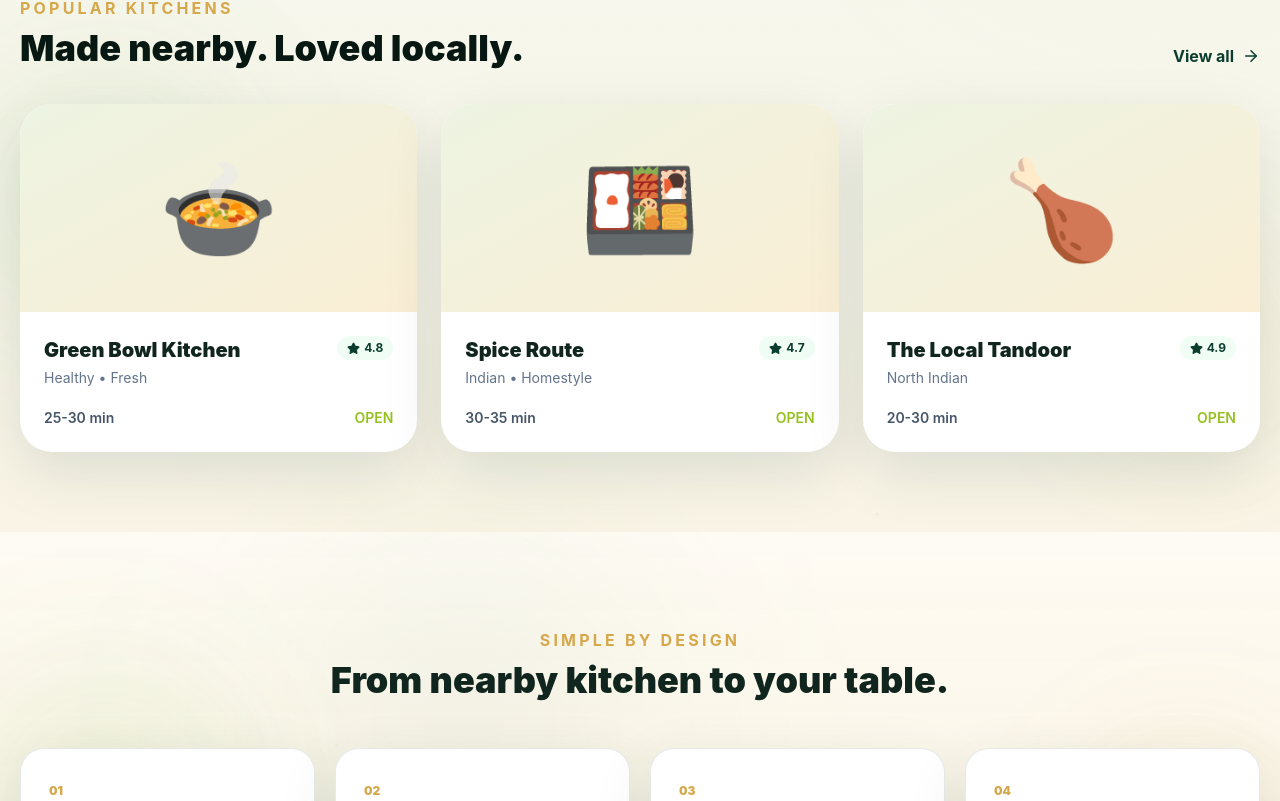
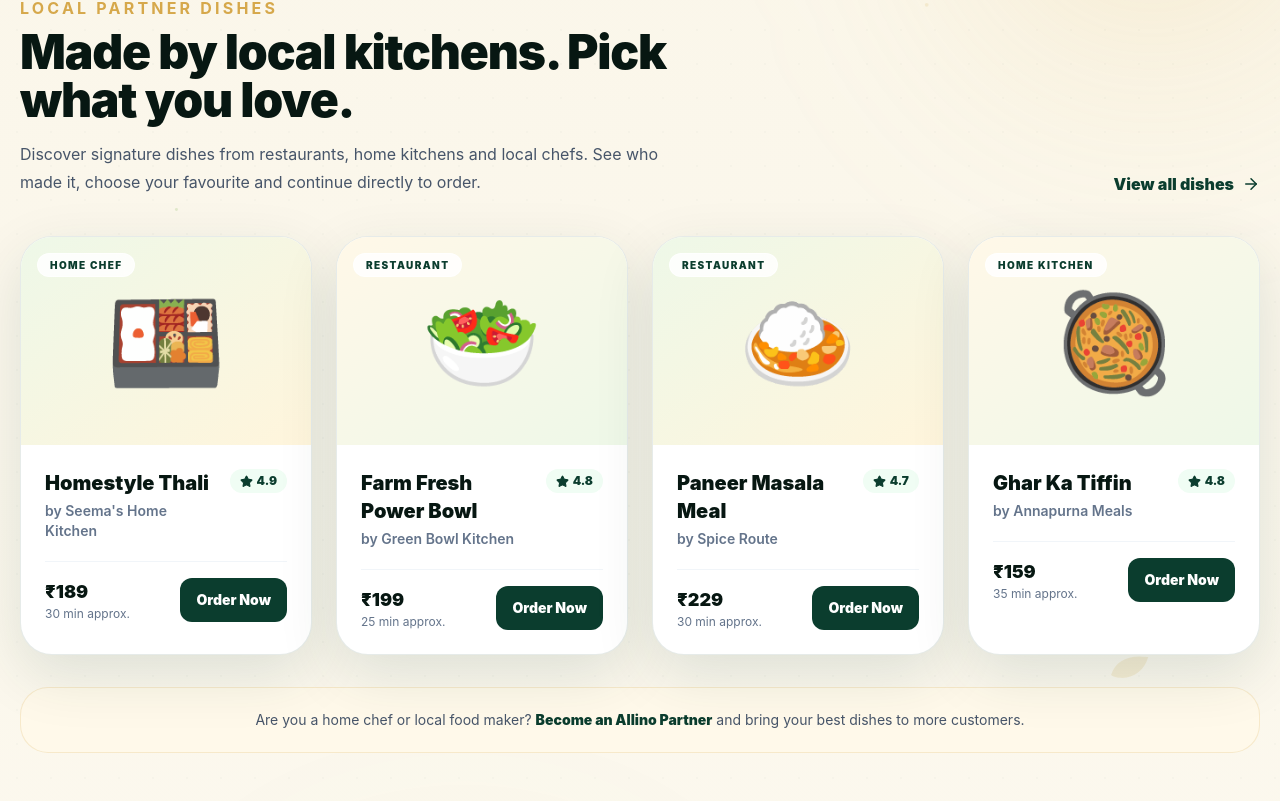
Before and after one commit to savrdhtechnology-cloud/Allinofoods, a Next.js app: page / in a window 1280 px wide. Shown: the part 1279-2080 px from the top of the page. Built offline with nearby package versions, Linux system fonts and the light colour scheme.

Commit message:
feat: add homepage partner dishes section with direct order actions

```diff
--- a/app/page.tsx
+++ b/app/page.tsx
@@ -1,4 +1,5 @@
 "use client";
+import Link from "next/link";
 import {motion} from "framer-motion";
 import {ArrowRight,ChefHat,Clock3,MapPin,Search,ShieldCheck,Sparkles,Star,UtensilsCrossed} from "lucide-react";
 import SiteHeader from "@/components/site-header";
@@ -12,6 +13,13 @@ const kitchens=[
   {name:"Green Bowl Kitchen",type:"Healthy • Fresh",time:"25-30 min",rating:"4.8"},
   {name:"Spice Route",type:"Indian • Homestyle",time:"30-35 min",rating:"4.7"},
   {name:"The Local Tandoor",type:"North Indian",time:"20-30 min",rating:"4.9"}
+];
+
+const featuredDishes=[
+  {dish:"Homestyle Thali",maker:"Seema's Home Kitchen",kind:"Home Chef",emoji:"🍱",price:"₹189",rating:"4.9",time:"30 min"},
+  {dish:"Farm Fresh Power Bowl",maker:"Green Bowl Kitchen",kind:"Restaurant",emoji:"🥗",price:"₹199",rating:"4.8",time:"25 min"},
+  {dish:"Paneer Masala Meal",maker:"Spice Route",kind:"Restaurant",emoji:"🍛",price:"₹229",rating:"4.7",time:"30 min"},
+  {dish:"Ghar Ka Tiffin",maker:"Annapurna Meals",kind:"Home Kitchen",emoji:"🥘",price:"₹159",rating:"4.8",time:"35 min"},
 ];
 
 export default function Home(){
@@ -53,6 +61,50 @@ export default function Home(){
 
   <section id="explore" className="living-section section-fade-cream px-5 py-20"><div className="relative z-10 mx-auto max-w-7xl"><Reveal><p className="font-bold uppercase tracking-[.2em] text-allino-gold">Explore</p><h2 className="mt-2 text-4xl font-black tracking-tight text-allino-ink">What are you craving?</h2></Reveal><Stagger className="mt-9 grid grid-cols-2 gap-4 md:grid-cols-3 lg:grid-cols-6">{categories.map((c,i)=><AnimatedCard key={c} className="group cursor-pointer rounded-3xl border border-green-950/5 bg-white p-5 shadow-card"><div className="mb-8 text-4xl">{["🍛","🥘","🥗","🥙","🍰","🥤"][i]}</div><h3 className="font-extrabold text-allino-ink">{c}</h3><p className="mt-1 text-xs text-slate-500">Explore nearby</p></AnimatedCard>)}</Stagger></div></section>
 
+  <section id="featured-dishes" className="px-5 py-20">
+    <div className="relative z-10 mx-auto max-w-7xl">
+      <Reveal className="flex flex-col justify-between gap-5 md:flex-row md:items-end">
+        <div>
+          <p className="font-bold uppercase tracking-[.2em] text-allino-gold">Local Partner Dishes</p>
+          <h2 className="mt-2 max-w-3xl text-4xl font-black tracking-tight text-allino-ink md:text-5xl">Made by local kitchens. Pick what you love.</h2>
+          <p className="mt-4 max-w-2xl leading-7 text-slate-600">Discover signature dishes from restaurants, home kitchens and local chefs. See who made it, choose your favourite and continue directly to order.</p>
+        </div>
+        <Link href="/menu" className="flex items-center gap-2 font-black text-allino-green">View all dishes <ArrowRight size={18}/></Link>
+      </Reveal>
+
+      <Stagger className="mt-10 grid gap-6 md:grid-cols-2 xl:grid-cols-4">
+        {featuredDishes.map((item,i)=><AnimatedCard key={item.dish} className="motion-food-card overflow-hidden rounded-[2rem] border border-allino-green/10 bg-white shadow-card">
+          <div className={"relative grid h-52 place-items-center text-8xl "+(i%2===0?"bg-gradient-to-br from-[#eef8e8] to-[#fff5dc]":"bg-gradient-to-br from-[#fff8e8] to-[#eef8e8]")}>
+            <span className="motion-food-emoji">{item.emoji}</span>
+            <span className="absolute left-4 top-4 rounded-full border border-white/60 bg-white/85 px-3 py-1.5 text-[10px] font-black uppercase tracking-[.14em] text-allino-green backdrop-blur">{item.kind}</span>
+          </div>
+          <div className="p-6">
+            <div className="flex items-start justify-between gap-4">
+              <div>
+                <h3 className="text-xl font-black text-allino-ink">{item.dish}</h3>
+                <p className="mt-1 text-sm font-semibold text-slate-500">by {item.maker}</p>
+              </div>
+              <span className="flex shrink-0 items-center gap-1 rounded-full bg-green-50 px-2.5 py-1 text-xs font-black text-allino-green"><Star size={13} fill="currentColor"/>{item.rating}</span>
+            </div>
+            <div className="mt-5 flex items-center justify-between border-t border-slate-100 pt-4">
+              <div>
+                <p className="text-lg font-black text-allino-ink">{item.price}</p>
+                <p className="text-xs text-slate-500">{item.time} approx.</p>
+              </div>
+              <Link href={"/menu?dish="+encodeURIComponent(item.dish)+"&maker="+encodeURIComponent(item.maker)} className="rounded-xl bg-allino-green px-4 py-3 text-sm font-black text-white transition hover:-translate-y-0.5 hover:shadow-lg">
+                Order Now
+              </Link>
+            </div>
+          </div>
+        </AnimatedCard>)}
+      </Stagger>
+
+      <div className="mt-8 rounded-[1.75rem] border border-allino-gold/20 bg-[#fff9ea] p-5 text-center text-sm leading-6 text-slate-600">
+        Are you a home chef or local food maker? <Link href="/partner" className="font-black text-allino-green">Become an Allino Partner</Link> and bring your best dishes to more customers.
+      </div>
+    </div>
+  </section>
+
   <section id="kitchens" className="living-section section-fade-green px-5 py-20"><div className="relative z-10 mx-auto max-w-7xl"><Reveal className="flex flex-col justify-between gap-4 md:flex-row md:items-end"><div><p className="font-bold uppercase tracking-[.2em] text-allino-gold">Popular kitchens</p><h2 className="mt-2 text-4xl font-black text-allino-ink">Made nearby. Loved locally.</h2></div><button className="flex items-center gap-2 font-bold text-allino-green">View all <ArrowRight size={18}/></button></Reveal><Stagger className="mt-9 grid gap-6 md:grid-cols-3">{kitchens.map((k,i)=><AnimatedCard key={k.name} className="overflow-hidden rounded-[2rem] bg-white shadow-card"><div className="grid h-52 place-items-center bg-gradient-to-br from-[#edf4e2] to-[#faeed5] text-8xl">{["🍲","🍱","🍗"][i]}</div><div className="p-6"><div className="flex items-start justify-between gap-4"><div><h3 className="text-xl font-black">{k.name}</h3><p className="mt-1 text-sm text-slate-500">{k.type}</p></div><span className="flex items-center gap-1 rounded-full bg-green-50 px-2.5 py-1 text-xs font-bold text-allino-green"><Star size={13} fill="currentColor"/>{k.rating}</span></div><div className="mt-5 flex justify-between text-sm font-semibold text-slate-600"><span>{k.time}</span><span className="text-allino-lime">OPEN</span></div></div></AnimatedCard>)}</Stagger></div></section>
 
   <section id="how" className="living-section section-fade-gold px-5 py-24"><div className="relative z-10 mx-auto max-w-7xl"><Reveal className="text-center"><p className="font-bold uppercase tracking-[.2em] text-allino-gold">Simple by design</p><h2 className="mt-2 text-4xl font-black">From nearby kitchen to your table.</h2></Reveal><Stagger className="mt-12 grid gap-5 md:grid-cols-4">{["Enter Location","Choose Food","Place Order","Enjoy Food"].map((x,i)=><AnimatedCard key={x} className="relative rounded-3xl border border-allino-green/10 bg-white p-7 shadow-card"><span className="text-xs font-black text-allino-gold">0{i+1}</span><h3 className="mt-10 text-xl font-black">{x}</h3><p className="mt-2 text-sm leading-6 text-slate-500">A smooth, focused step with clear status and minimal friction.</p></AnimatedCard>)}</Stagger></div></section>
```
